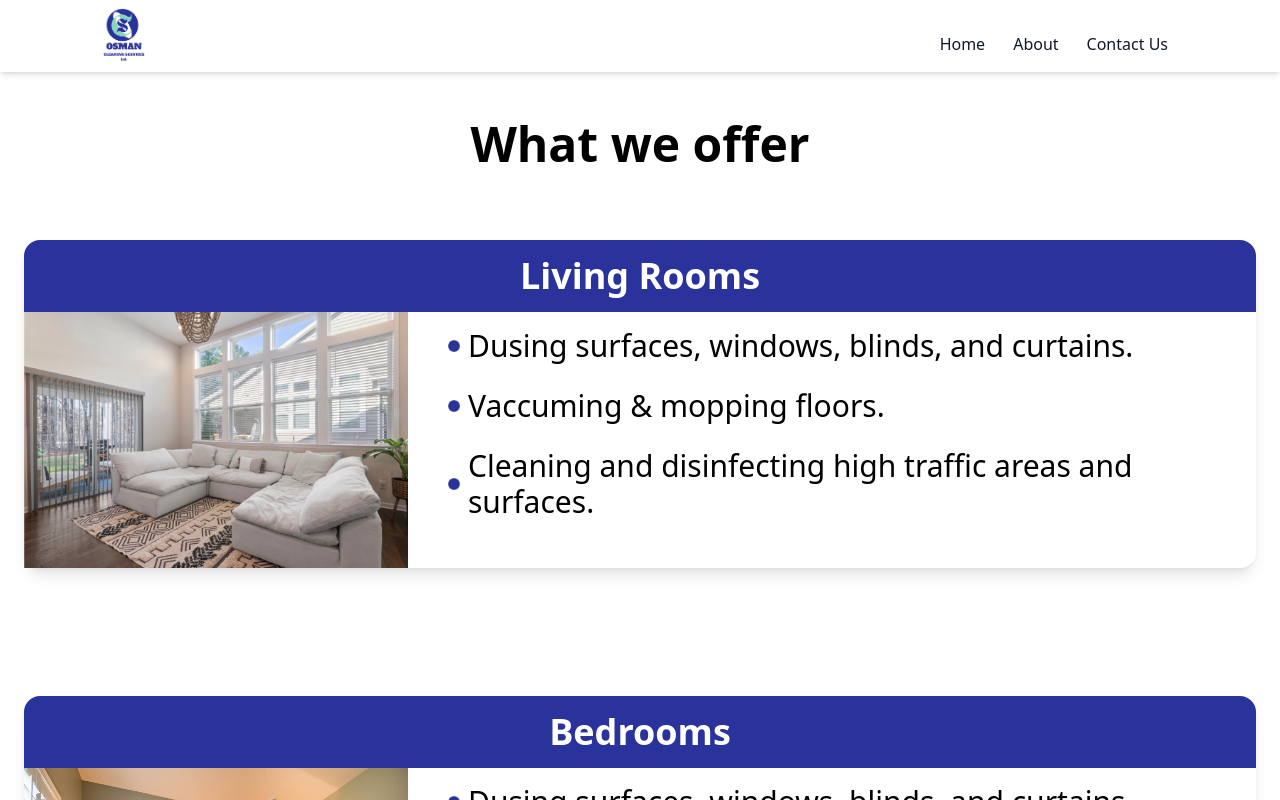
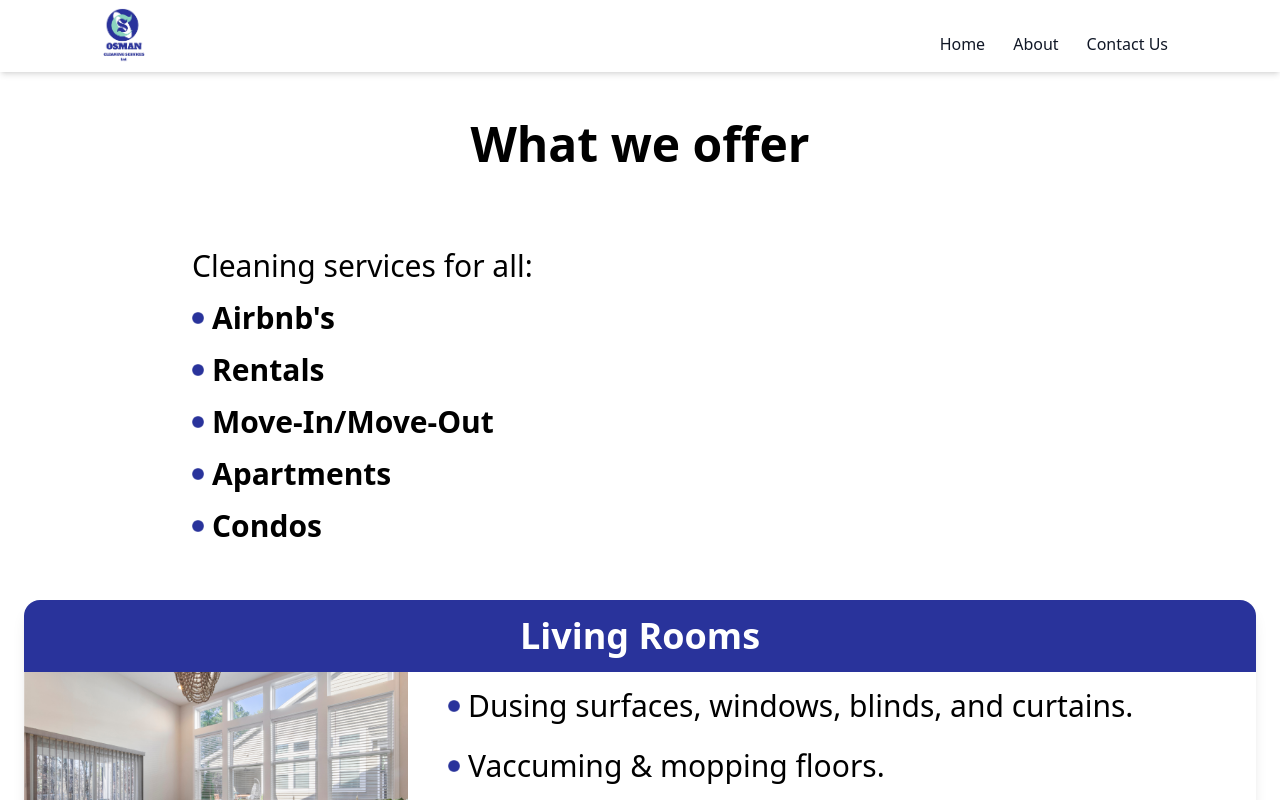
Before and after one commit to Hiba-Mohamed/OSMAN, a React (Vite) app: page /#/services in a window 1280 px wide. Shown: the top 800 px of the page. Built offline with nearby package versions, Linux system fonts and the light colour scheme.

Commit message:
styling, disclaimer

```diff
--- a/src/components/footer.tsx
+++ b/src/components/footer.tsx
@@ -1,11 +1,15 @@
 export function Footer() {
   return (
-    <div className="bg-white  m-4 font-bold p-4 flex flex-col items-center">
+    <div className="bg-white  m-4 p-4 flex flex-col items-center">
       <img className="w-16" src="./img/logo.png"></img>
       <span className="block text-center">
         {" "}
-        Osman Cleaning Services<br/> © 2024 All Rights Reserved.
+        Osman Cleaning Services
+        <br /> © 2024 All Rights Reserved.
       </span>
+      <p>
+        <strong>Disclaimer:</strong> Pictures used are from Canva
+      </p>
     </div>
   );
 }
--- a/src/pages/services.tsx
+++ b/src/pages/services.tsx
@@ -2,11 +2,33 @@ export function ExploreServices() {
   return (
     <div>
       <div className="">
-        <h1 className="text-2xl font-bold text-center p-12 md:text-5xl">
+        <h1 className="text-4xl font-bold text-center p-12 md:text-5xl">
           What we offer
         </h1>
       </div>
-
+      <div className="text-xl p-8 flex flex-col md:pl-48 md:gap-4 md:text-3xl">
+        <p>Cleaning services for all:</p>
+        <div className="flex flex-row font-bold items-center gap-2">
+          <img className="w-3 h-3" src="./img/dot.png"></img>
+          <p>Airbnb's</p>
+        </div>
+        <div className="flex flex-row font-bold items-center gap-2">
+          <img className="w-3 h-3" src="./img/dot.png"></img>
+          <p>Rentals</p>
+        </div>
+        <div className="flex flex-row font-bold items-center gap-2">
+          <img className="w-3 h-3" src="./img/dot.png"></img>
+          <p> Move-In/Move-Out</p>
+        </div>
+        <div className="flex flex-row font-bold items-center gap-2">
+          <img className="w-3 h-3" src="./img/dot.png"></img>
+          <p>Apartments</p>
+        </div>{" "}
+        <div className="flex flex-row font-bold items-center gap-2">
+          <img className="w-3 h-3" src="./img/dot.png"></img>
+          <p>Condos</p>
+        </div>
+      </div>
       <div className="flex flex-col shadow-lg rounded-2xl m-6 mb-24 md:mb-32">
         <div className="flex flex-col items-center">
           <h1 className="bg-darkBlue w-full text-white font-bold text-center text-3xl p-4 rounded-t-2xl lg:text-4xl">
@@ -92,9 +114,7 @@ export function ExploreServices() {
             </div>
             <div className="flex flex-row items-center gap-2">
               <img className="w-3 h-3" src="./img/dot.png"></img>
-              <p>
-                Laundry: We provide clean towels for our regular customers.
-              </p>
+              <p>Laundry: We provide clean towels for our regular customers.</p>
             </div>
           </div>
         </div>
@@ -120,7 +140,6 @@ export function ExploreServices() {
               <img className="w-3 h-3" src="./img/dot.png"></img>
               <p>Cleaning and disinfecting surfaces.</p>
             </div>
-
           </div>
         </div>
       </div>
```
